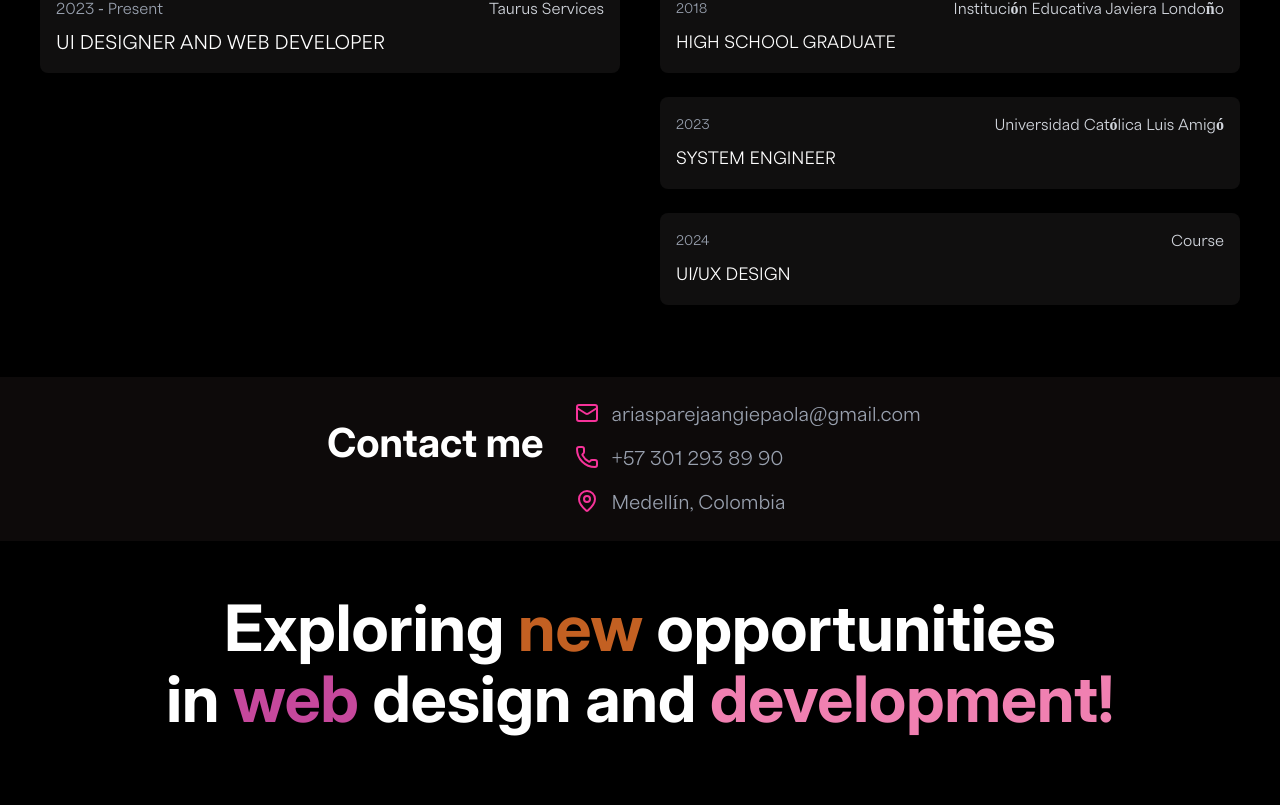
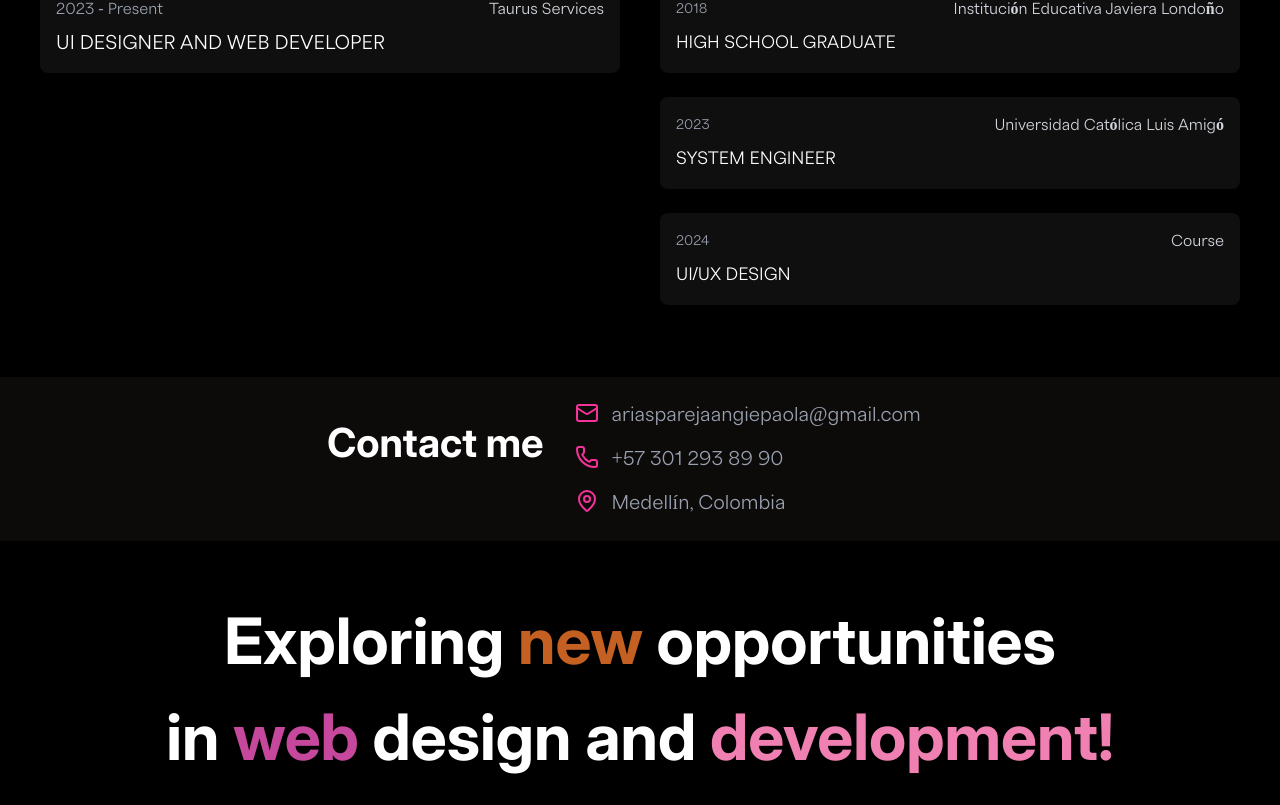
Before and after one commit to angiearias1/PortfolioWeb, a React (Vite) app: page / in a window 1280 px wide. Shown: the part 2110-2915 px from the top of the page. Before the commit the page ends 2864 px from the top, so only its background shows below. Built offline with nearby package versions, Linux system fonts and the light colour scheme.

Commit message:
delete background root

```diff
--- a/src/index.css
+++ b/src/index.css
@@ -7,49 +7,10 @@
 
   color-scheme: light dark;
   color: rgba(255, 255, 255, 0.87);
-  background-color: #242424;
+  background-color: #000000;
 
   font-synthesis: none;
   text-rendering: optimizeLegibility;
   -webkit-font-smoothing: antialiased;
   -moz-osx-font-smoothing: grayscale;
 }
-
-
-body {
-  margin: 0;
-  display: flex;
-  place-items: center;
-}
-
-h1 {
-  font-size: 3.2em;
-  line-height: 1.1;
-}
-
-button {
-  border-radius: 8px;
-  border: 1px solid transparent;
-  padding: 0.6em 1.2em;
-  font-size: 1em;
-  font-weight: 500;
-  font-family: inherit;
-  background-color: #1a1a1a;
-  cursor: pointer;
-  transition: border-color 0.25s;
-}
-button:hover {
-  border-color: #646cff;
-}
-button:focus,
-button:focus-visible {
-  outline: 4px auto -webkit-focus-ring-color;
-}
-
-@media (prefers-color-scheme: light) {
-  :root {
-    color: #213547;
-    background-color: #000000;
-  }
-
-}
```
